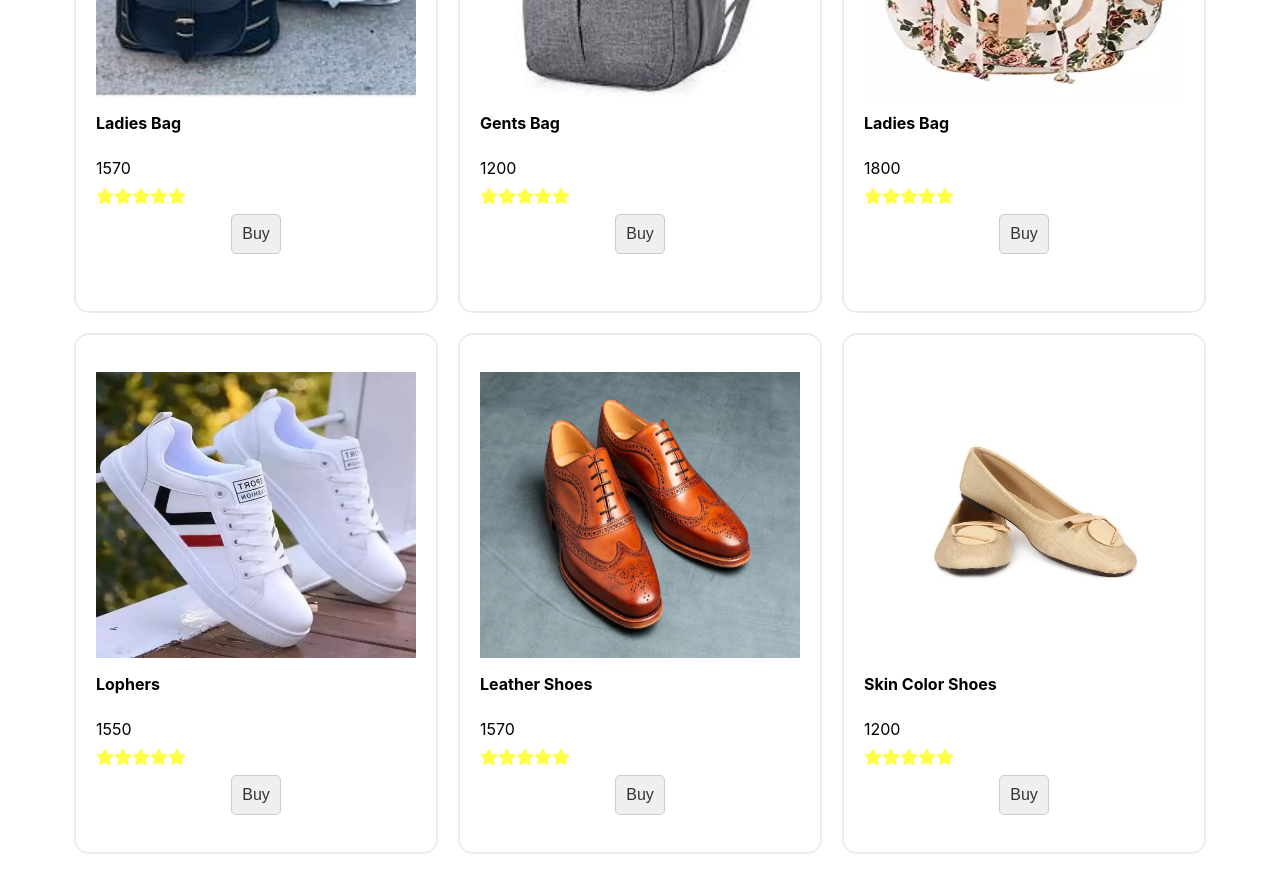
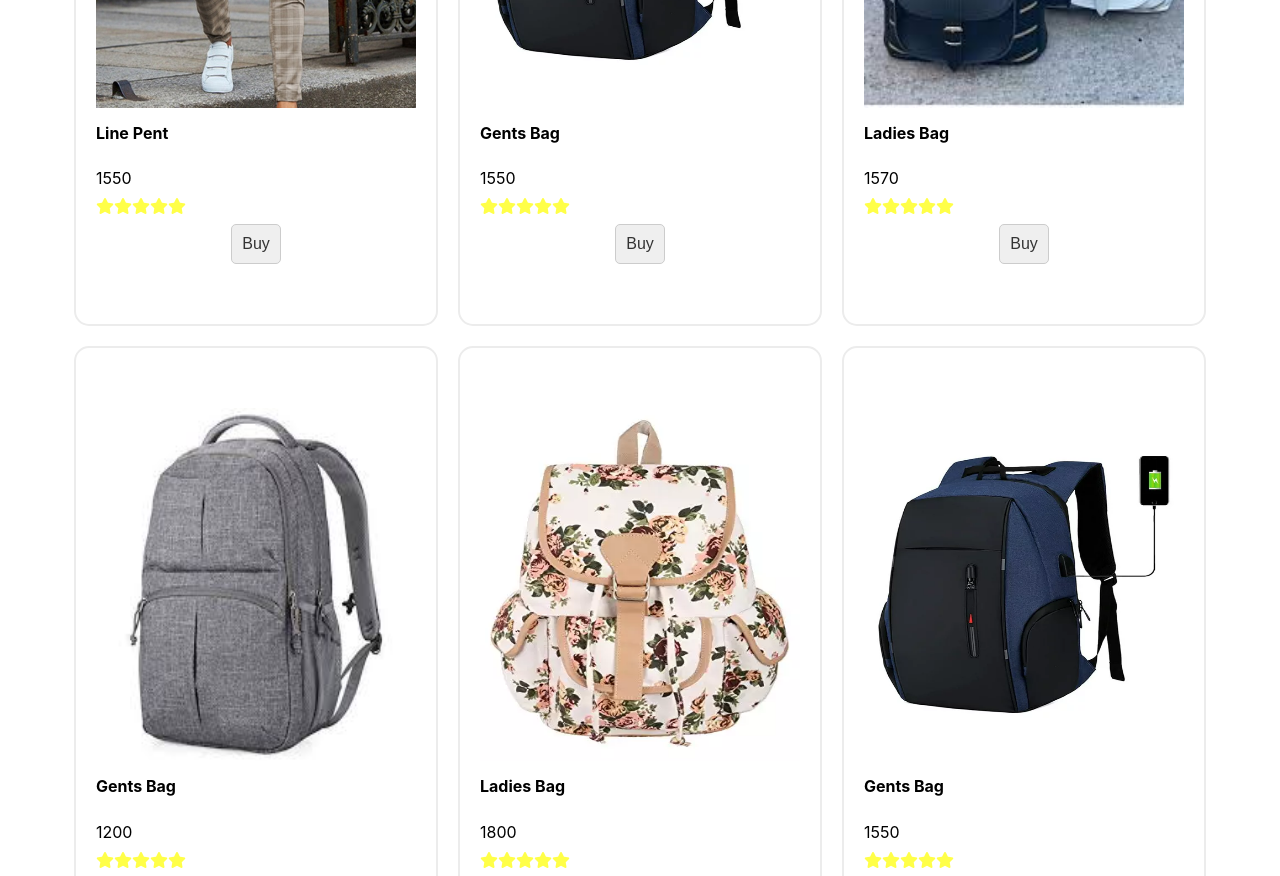
Before and after one commit to Moizajmal2456/EXD-Project, a React (Create React App) app: page / in a window 1280 px wide. Shown: the part 2680-3556 px from the top of the page. Built offline with nearby package versions, Linux system fonts and the light colour scheme.

Commit message:
Changes in data file and add some products

```diff
--- a/src/Data/index.js
+++ b/src/Data/index.js
@@ -6,6 +6,8 @@ export const AllProductData = [
         productType:"Shirt",
         img:"../Images/Shirt1.webp",
         heading:"Round Neck TShirt",
+        brand: "Khaadi",
+        variant:"Tshirt",
         text:"Lorem ipsum dolor sit amet, consectetur adipisicing elit. Minima aspernatur, voluptas maxime tempora blanditiis quidem esse quas dolores officiis et est natus molestias rerum nisi ipsa voluptatem possimus. Minima, praesentium?",
     },
     {
@@ -15,6 +17,8 @@ export const AllProductData = [
         productType:"Shirt",
         heading:" Collar TShirt",
         img:"../Images/Shirt2.webp",
+        brand: "Maria B",
+        variant:"Check Shirts",
         text:"Lorem ipsum dolor sit amet, consectetur adipisicing elit. Minima aspernatur, voluptas maxime tempora blanditiis quidem esse quas dolores officiis et est natus molestias rerum nisi ipsa voluptatem possimus. Minima, praesentium?",
     },
     {
@@ -24,6 +28,8 @@ export const AllProductData = [
         productType:"Shirt",
         heading:"Check Shirt",
         img :"../Images/Shirt3.jpg",
+        brand: "Junaid Jamshed",
+        variant:"Dress Shirts",
         text:"Lorem ipsum dolor sit amet, consectetur adipisicing elit. Minima aspernatur, voluptas maxime tempora blanditiis quidem esse quas dolores officiis et est natus molestias rerum nisi ipsa voluptatem possimus. Minima, praesentium?",
     },
     {
@@ -33,107 +39,186 @@ export const AllProductData = [
         productType:"Shirt",
         heading:"Collar TShirt",
         img:"../Images/Shirt4.jpg",
+        brand: "Gul Ahmed",
+        variant:"Sleeveless",
         text:"Lorem ipsum dolor sit amet, consectetur adipisicing elit. Minima aspernatur, voluptas maxime tempora blanditiis quidem esse quas dolores officiis et est natus molestias rerum nisi ipsa voluptatem possimus. Minima, praesentium?",
     },
     {
         id:5,
+        price: 1200,
+        buttonText:"Buy",
+        productType:"Shirt",
+        heading:"Collar TShirt",
+        img:"../Images/Shirt4.jpg",
+        brand: "Limelight",
+        variant:"Round Neck Shirts",
+        text:"Lorem ipsum dolor sit amet, consectetur adipisicing elit. Minima aspernatur, voluptas maxime tempora blanditiis quidem esse quas dolores officiis et est natus molestias rerum nisi ipsa voluptatem possimus. Minima, praesentium?",
+    },
+    {
+        id:6,
         price: 1550 ,
         buttonText:"Buy",
         productType:"Pent",
         heading:"Line Pent",
         img:"../Images/Pent1.jpg",
+        brand: "Zara",
+        variant:"Jeans Pents",
         text:"Lorem ipsum dolor sit amet, consectetur adipisicing elit. Minima aspernatur, voluptas maxime tempora blanditiis quidem esse quas dolores officiis et est natus molestias rerum nisi ipsa voluptatem possimus. Minima, praesentium?",
     },
     {
-          id:6,
+        id:7,
         buttonText:"Buy",
         price: 1750,
         productType:"Pent",
         heading:"Jeans Cotton",
         img:"../Images/Pent2.jpg",
+        brand: "Diesel",
+        variant:"Dress Pents",
         text:"Lorem ipsum dolor sit amet, consectetur adipisicing elit. Minima aspernatur, voluptas maxime tempora blanditiis quidem esse quas dolores officiis et est natus molestias rerum nisi ipsa voluptatem possimus. Minima, praesentium?",
     },
     {
-          id:7,
+        id:8,
         buttonText:"Buy",
         price: 1900,
         productType:"Pent",
         heading:"Jeans Pent",
         img :"../Images/Pent3.webp",
+        brand: "Kayazar",
+        variant:"Cotton Pents",
         text:"Lorem ipsum dolor sit amet, consectetur adipisicing elit. Minima aspernatur, voluptas maxime tempora blanditiis quidem esse quas dolores officiis et est natus molestias rerum nisi ipsa voluptatem possimus. Minima, praesentium?",
 
     },
     {
-          id:8,
+        id:9,
         buttonText:"Buy",
         price: 1250,
         productType:"Pent",
         heading:"Trousers",
         img:"../Images/Pent4.jpg",
+        brand: "Outfitters",
+        variant:"Trousers",
         text:"Lorem ipsum dolor sit amet, consectetur adipisicing elit. Minima aspernatur, voluptas maxime tempora blanditiis quidem esse quas dolores officiis et est natus molestias rerum nisi ipsa voluptatem possimus. Minima, praesentium?",
     },
     {
-      id:9,
+        id:10,
+        price: 1550 ,
+        buttonText:"Buy",
+        productType:"Pent",
+        heading:"Line Pent",
+        img:"../Images/Pent1.jpg",
+        brand: "Crossroads",
+        variant:"Leggings",
+        text:"Lorem ipsum dolor sit amet, consectetur adipisicing elit. Minima aspernatur, voluptas maxime tempora blanditiis quidem esse quas dolores officiis et est natus molestias rerum nisi ipsa voluptatem possimus. Minima, praesentium?",
+    },
+    {
+      id:11,
       buttonText:"Buy",
       price: 1550,
       productType:"Bag",
       heading:"Gents Bag",
       img:"../Images/BagsPic1.webp",
+      brand: "Borjan",
+      variant:"College Bags",
       text:"Lorem ipsum dolor sit amet, consectetur adipisicing elit. Minima aspernatur, voluptas maxime tempora blanditiis quidem esse quas dolores officiis et est natus molestias rerum nisi ipsa voluptatem possimus. Minima, praesentium?",
     },
     {
-        id:10,
+        id:12,
         buttonText:"Buy",
         price: 1570,
         productType:"Bag",
         heading:"Ladies Bag",
         img:"../Images/BagsPic2.jpeg",
+        brand: "Stylo",
+        variant:"Laptop Bags",
         text:"Lorem ipsum dolor sit amet, consectetur adipisicing elit. Minima aspernatur, voluptas maxime tempora blanditiis quidem esse quas dolores officiis et est natus molestias rerum nisi ipsa voluptatem possimus. Minima, praesentium?",
     },
     {
-        id:11,
+        id:13,
         buttonText:"Buy",
         productType:"Bag",
         price: 1200,
         heading:"Gents Bag",
         img :"../Images/BagsPic3.jpeg",
+        brand: "Totes Pk",
+        variant:"Ladies Bags",
         text:"Lorem ipsum dolor sit amet, consectetur adipisicing elit. Minima aspernatur, voluptas maxime tempora blanditiis quidem esse quas dolores officiis et est natus molestias rerum nisi ipsa voluptatem possimus. Minima, praesentium?",
 
     },
     {
-        id:12,
+        id:14,
         buttonText:"Buy",
         price: 1800,
         productType:"Bag",
         heading:"Ladies Bag",
         img:"../Images/BagsPic4.webp",
+        brand: "Bagallery",
+        variant:"Clutches",
         text:"Lorem ipsum dolor sit amet, consectetur adipisicing elit. Minima aspernatur, voluptas maxime tempora blanditiis quidem esse quas dolores officiis et est natus molestias rerum nisi ipsa voluptatem possimus. Minima, praesentium?",
     },
     {
-        id:13,
+        id:15,
+        buttonText:"Buy",
+        price: 1550,
+        productType:"Bag",
+        heading:"Gents Bag",
+        img:"../Images/BagsPic1.webp",
+        brand: "Astore",
+        variant:"Travelling Bags",
+        text:"Lorem ipsum dolor sit amet, consectetur adipisicing elit. Minima aspernatur, voluptas maxime tempora blanditiis quidem esse quas dolores officiis et est natus molestias rerum nisi ipsa voluptatem possimus. Minima, praesentium?",
+    },
+    {
+        id:16,
         buttonText:"Buy",
         price: 1550,
         heading:"Lophers",
         productType:"Shoe",
         img:"../Images/Shoes1.webp",
+        brand: "Service",
+        variant:"Joggers",
         text:"Lorem ipsum dolor sit amet, consectetur adipisicing elit. Minima aspernatur, voluptas maxime tempora blanditiis quidem esse quas dolores officiis et est natus molestias rerum nisi ipsa voluptatem possimus. Minima, praesentium?",
     },
     {
-          id:14,
+        id:17,
         buttonText:"Buy",
         price: 1570,
         productType:"Shoe",
         heading:"Leather Shoes",
         img:"../Images/Shoes2.webp",
+        brand: "Bata",
+        variant:"Sneekers",
         text:"Lorem ipsum dolor sit amet, consectetur adipisicing elit. Minima aspernatur, voluptas maxime tempora blanditiis quidem esse quas dolores officiis et est natus molestias rerum nisi ipsa voluptatem possimus. Minima, praesentium?",
     },
     {
-          id:15,
+        id:18,
         buttonText:"Buy",
         price: 1200,
         productType:"Shoe",
         heading:"Skin Color Shoes",
         img :"../Images/Shoes3.jpg",
+        brand: "Ndure",
+        variant:"Leather Shoes",
+        text:"Lorem ipsum dolor sit amet, consectetur adipisicing elit. Minima aspernatur, voluptas maxime tempora blanditiis quidem esse quas dolores officiis et est natus molestias rerum nisi ipsa voluptatem possimus. Minima, praesentium?",
+    },
+    {
+        id:19,
+        buttonText:"Buy",
+        price: 1200,
+        productType:"Shoe",
+        heading:"Skin Color Shoes",
+        img :"../Images/Shoes3.jpg",
+        brand: "ECS",
+        variant:"Athletic Shoes",
+        text:"Lorem ipsum dolor sit amet, consectetur adipisicing elit. Minima aspernatur, voluptas maxime tempora blanditiis quidem esse quas dolores officiis et est natus molestias rerum nisi ipsa voluptatem possimus. Minima, praesentium?",
+    },
+    {
+        id:20,
+        buttonText:"Buy",
+        price: 1200,
+        productType:"Shoe",
+        heading:"Skin Color Shoes",
+        img :"../Images/Shoes3.jpg",
+        brand: "Metro",
+        variant:"Sandals",
         text:"Lorem ipsum dolor sit amet, consectetur adipisicing elit. Minima aspernatur, voluptas maxime tempora blanditiis quidem esse quas dolores officiis et est natus molestias rerum nisi ipsa voluptatem possimus. Minima, praesentium?",
     },
 ];
@@ -281,7 +366,7 @@ export const filterData = [
 ];
 export const ShirtsBrands = [
     { id:1, name:"Khaadi" },
-    { id:2, name:"Maari B" },
+    { id:2, name:"Maria B" },
     { id:3, name:"Junaid Jamshed" },
     { id:4, name:"Gul Ahmed" },
     { id:5, name:"Limelight" },
--- a/src/Reducers/filter.jsx
+++ b/src/Reducers/filter.jsx
@@ -1,11 +1,5 @@
 import { createSlice } from "@reduxjs/toolkit";
 import produce from "immer";
-
-// const initialState = {
-//   brands: "", // Selected value for the brands select element
-//   variants: "", // Selected value for the variants select element
-//   price: "", // Selected value for the price select element
-// };
 
 const filterSlice = createSlice ({
  name:"filter",
```
Lines whose indentation alone changed are shown as unchanged.
